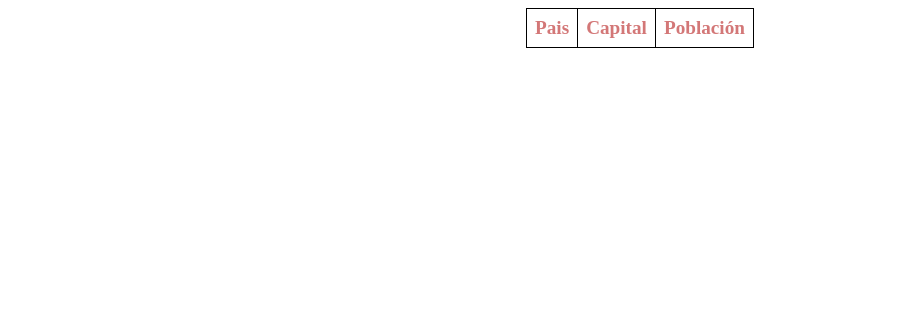
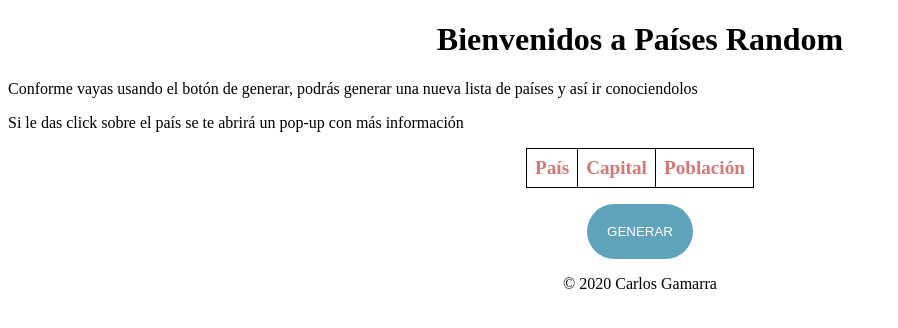
Before and after one commit to Carlos123211/countriesList, a plain HTML site: page index.html in a window 1280 px wide. Shown: the whole page, without its empty margins (0-898 px from the left). Drawn offline with Linux system fonts and the light colour scheme; no server answers; a web font is replaced by a local one.

Commit message:
retoques

```diff
--- a/index.html
+++ b/index.html
@@ -13,23 +13,35 @@
 <body>
 
     <header>
-
+        <div class="text-center">
+            <h1>Bienvenidos a Países Random</h1>
+        </div>
+        <div class="text-justify">
+            <p>Conforme vayas usando el botón de generar, podrás generar una nueva lista de países y así ir conociendolos</p>
+            <p>Si le das click sobre el país se te abrirá un pop-up con más información</p>
+        </div>
     </header>
     <div class="content">
         <div class="mainContent">
             <table id="country_list">
                 <thead>
                     <tr>
-                        <td>Pais</td>
+                        <td>País</td>
                         <td>Capital</td>
                         <td>Población</td>
                     </tr>
                 </thead>
             </table>
+            <div class="buttonC">
+                <button onclick="loadCountries()" class="buttonG">Generar</button>
+            </div>
         </div>
     </div>
     <footer>
-
+        <div class="text-center">
+            <p>&copy; 2020 Carlos Gamarra
+                <p></p>
+        </div>
     </footer>
 
     <div id="modal_caracteristicas" class="modal">
--- a/script.js
+++ b/script.js
@@ -41,6 +41,7 @@ const randomTop = (arr, n) => {
 }
 
 const loadCountries = () => {
+    Countries = []
     fetch('https://restcountries.eu/rest/v2/all')
         .then(response => response.json())
         .then(data => {
@@ -79,14 +80,19 @@ const loadDataCountry = (country) => {
     div.appendChild(div2)
     div.appendChild(img)
     content_modal.appendChild(div)
-    console.log(country)
 }
 
 const generateTable = () => {
+
+
     let table = document.getElementById('country_list');
+    const getTable = document.getElementById('new_tbody')
+    if (getTable) {
+        table.removeChild(getTable)
+    }
     let tbody = document.createElement('tbody');
+    tbody.id = 'new_tbody'
     const list = Countries
-    console.log(list)
     for (let i = 0; i < list.length; i++) {
         tr = tbody.insertRow()
         for (let j = 0; j < 3; j++) {
--- a/styles.css
+++ b/styles.css
@@ -85,6 +85,8 @@ body {
 .mainContent {
     display: flex;
     justify-content: center;
+    flex-direction: column;
+    align-items: center;
 }
 
 .country_title:hover {
@@ -108,3 +110,36 @@ body {
     margin: 0;
     margin-right: 2px;
 }
+
+.text-center {
+    text-align: center;
+}
+
+.text-justify {
+    text-align: justify;
+}
+
+.buttonC {
+    margin-top: 1rem;
+}
+
+.buttonG {
+    color: #fff !important;
+    text-transform: uppercase;
+    text-decoration: none;
+    background: #60a3bc;
+    padding: 20px;
+    border-radius: 50px;
+    display: inline-block;
+    border: none;
+    transition: all 0.4s ease 0s;
+    cursor: pointer;
+    outline: transparent;
+}
+
+.buttonG:hover {
+    text-shadow: 0px 0px 6px rgba(255, 255, 255, 1);
+    -webkit-box-shadow: 0px 5px 40px -10px rgba(0, 0, 0, 0.57);
+    -moz-box-shadow: 0px 5px 40px -10px rgba(0, 0, 0, 0.57);
+    transition: all 0.4s ease 0s;
+}
```
